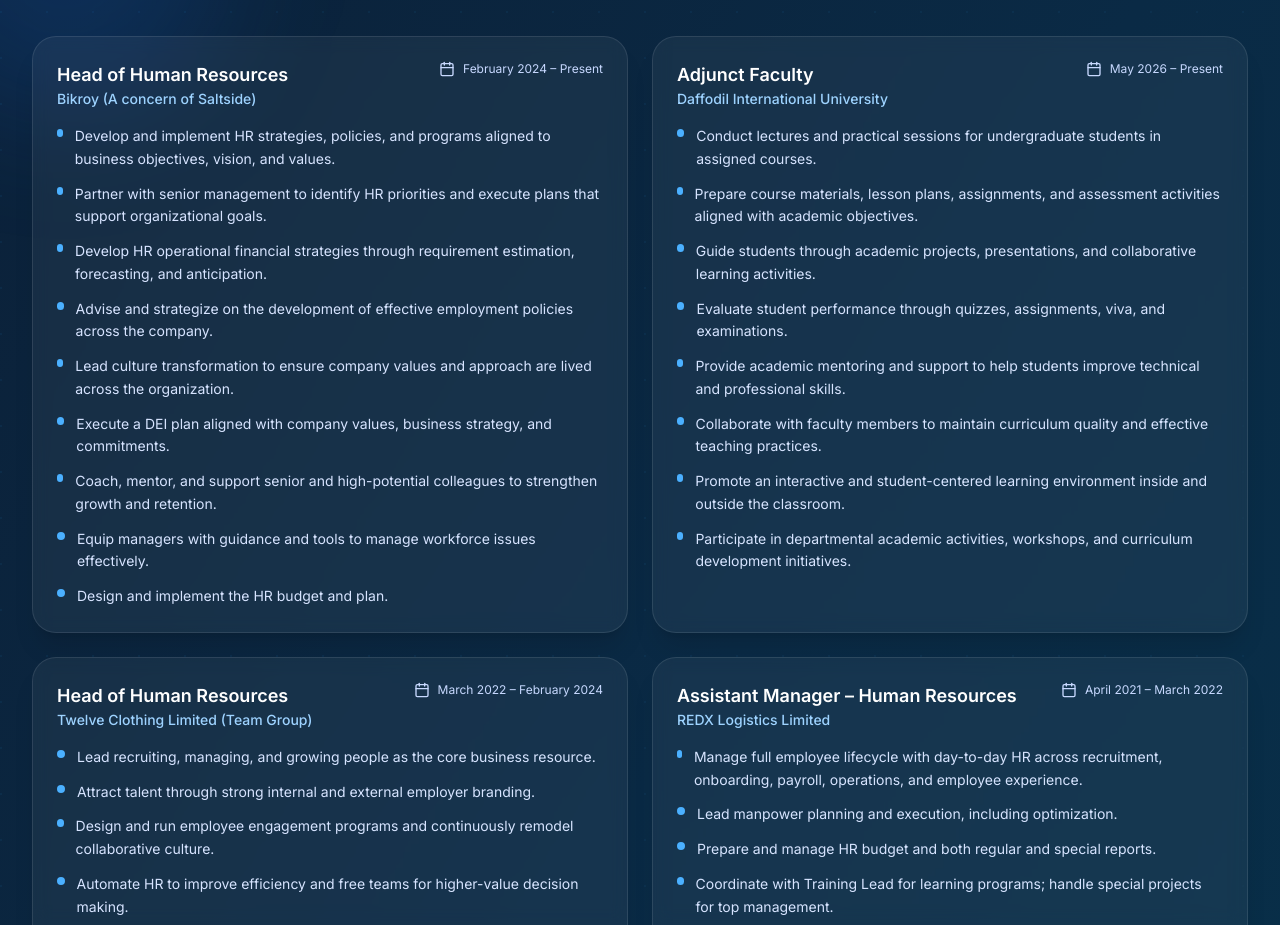
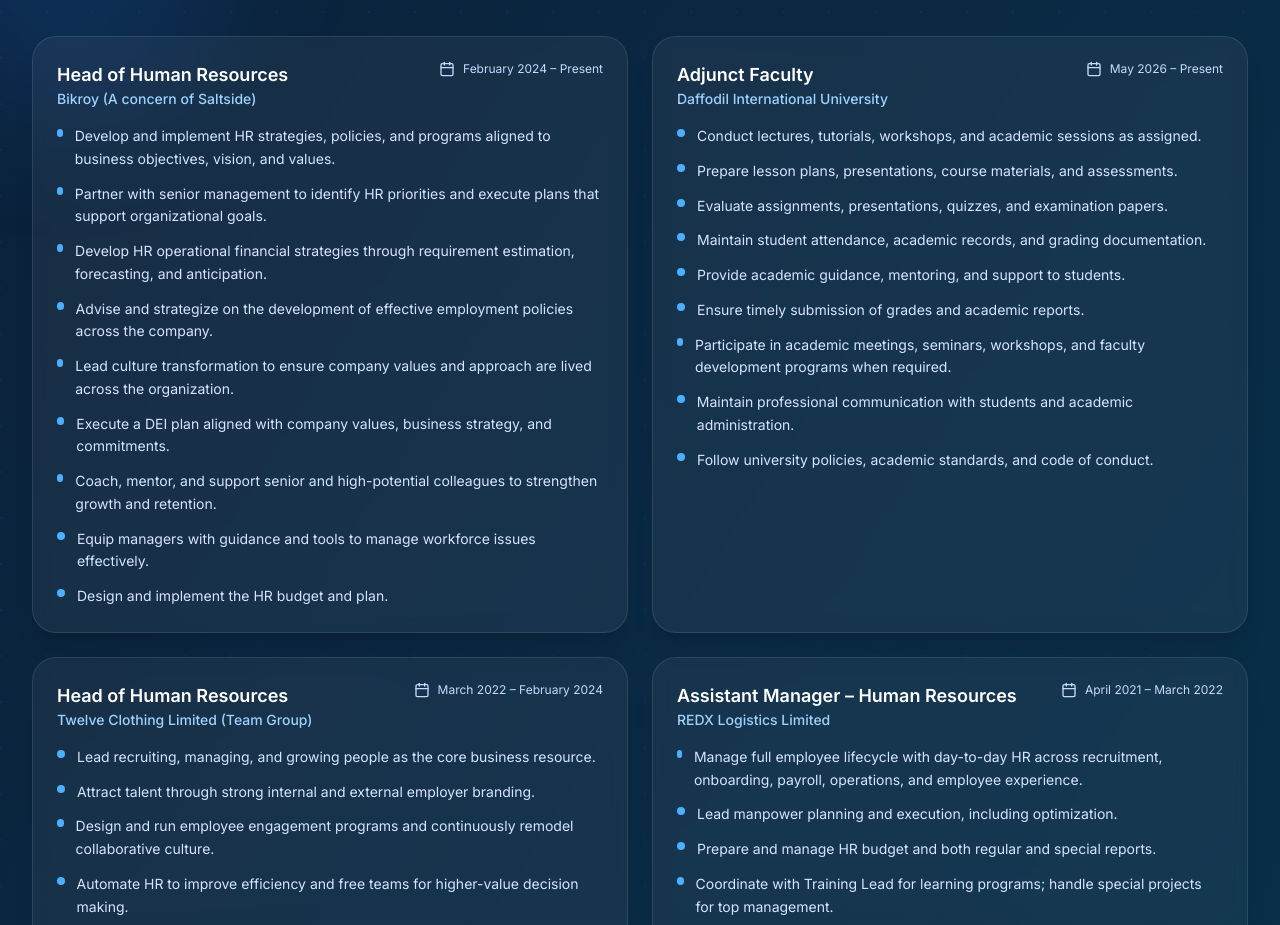
Before and after one commit to engrsabber11/kamrul-protfolio, a Next.js app: page / in a window 1280 px wide. Shown: the part 1860-2785 px from the top of the page. Built offline with nearby package versions, Linux system fonts and the light colour scheme.

Commit message:
Adjunct Faculty JD updated

```diff
--- a/components/experience-section.tsx
+++ b/components/experience-section.tsx
@@ -33,16 +33,17 @@ const experiences = [
     company: "Daffodil International University",
     period: "May 2026 – Present",
     //duration: "1.11 yrs",
-    bullets: [
-      "Conduct lectures and practical sessions for undergraduate students in assigned courses.",
-    "Prepare course materials, lesson plans, assignments, and assessment activities aligned with academic objectives.",
-    "Guide students through academic projects, presentations, and collaborative learning activities.",
-    "Evaluate student performance through quizzes, assignments, viva, and examinations.",
-    "Provide academic mentoring and support to help students improve technical and professional skills.",
-    "Collaborate with faculty members to maintain curriculum quality and effective teaching practices.",
-    "Promote an interactive and student-centered learning environment inside and outside the classroom.",
-    "Participate in departmental academic activities, workshops, and curriculum development initiatives.",
-    ],
+   bullets: [
+  "Conduct lectures, tutorials, workshops, and academic sessions as assigned.",
+  "Prepare lesson plans, presentations, course materials, and assessments.",
+  "Evaluate assignments, presentations, quizzes, and examination papers.",
+  "Maintain student attendance, academic records, and grading documentation.",
+  "Provide academic guidance, mentoring, and support to students.",
+  "Ensure timely submission of grades and academic reports.",
+  "Participate in academic meetings, seminars, workshops, and faculty development programs when required.",
+  "Maintain professional communication with students and academic administration.",
+  "Follow university policies, academic standards, and code of conduct.",
+],
   },
   {
     title: "Head of Human Resources",
```
